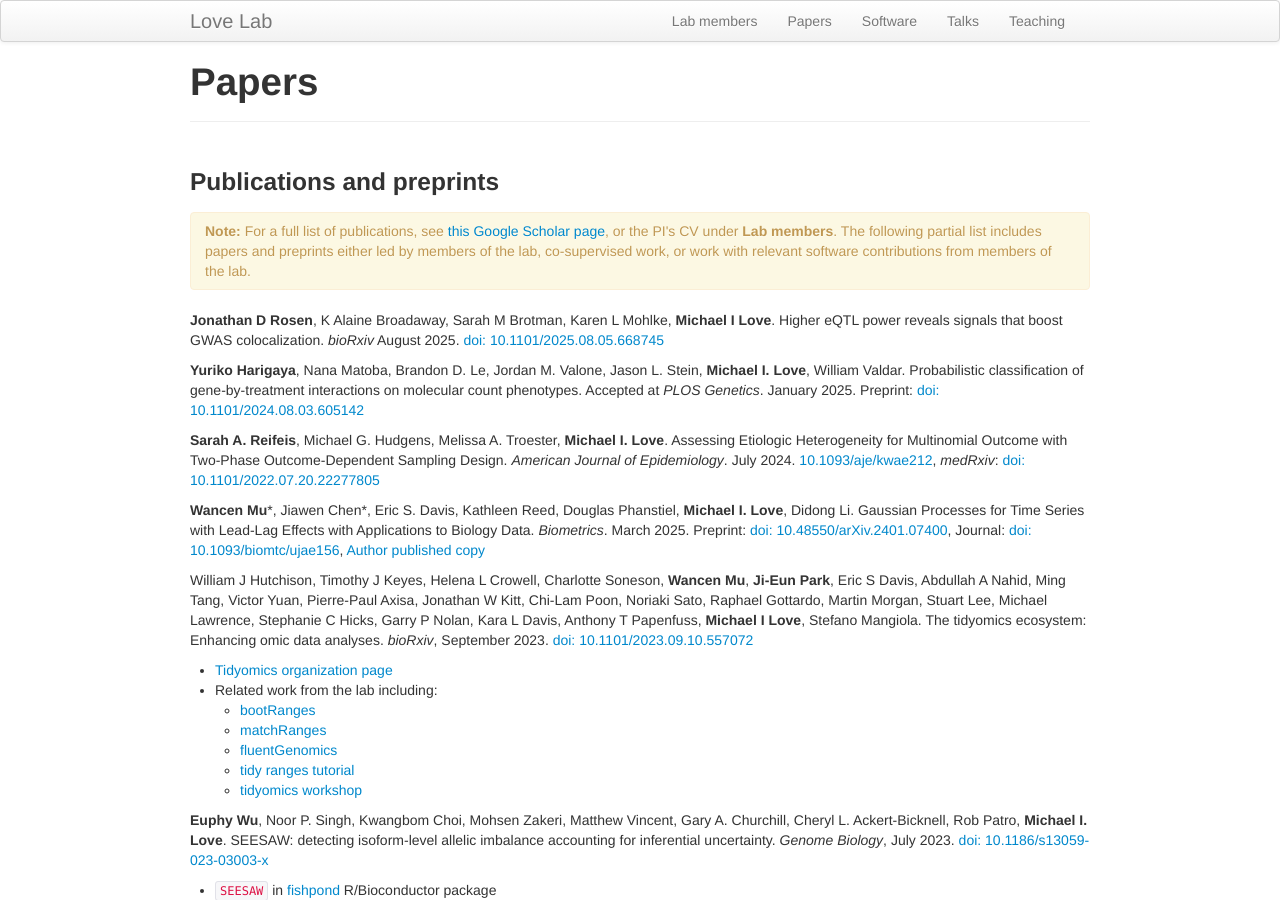
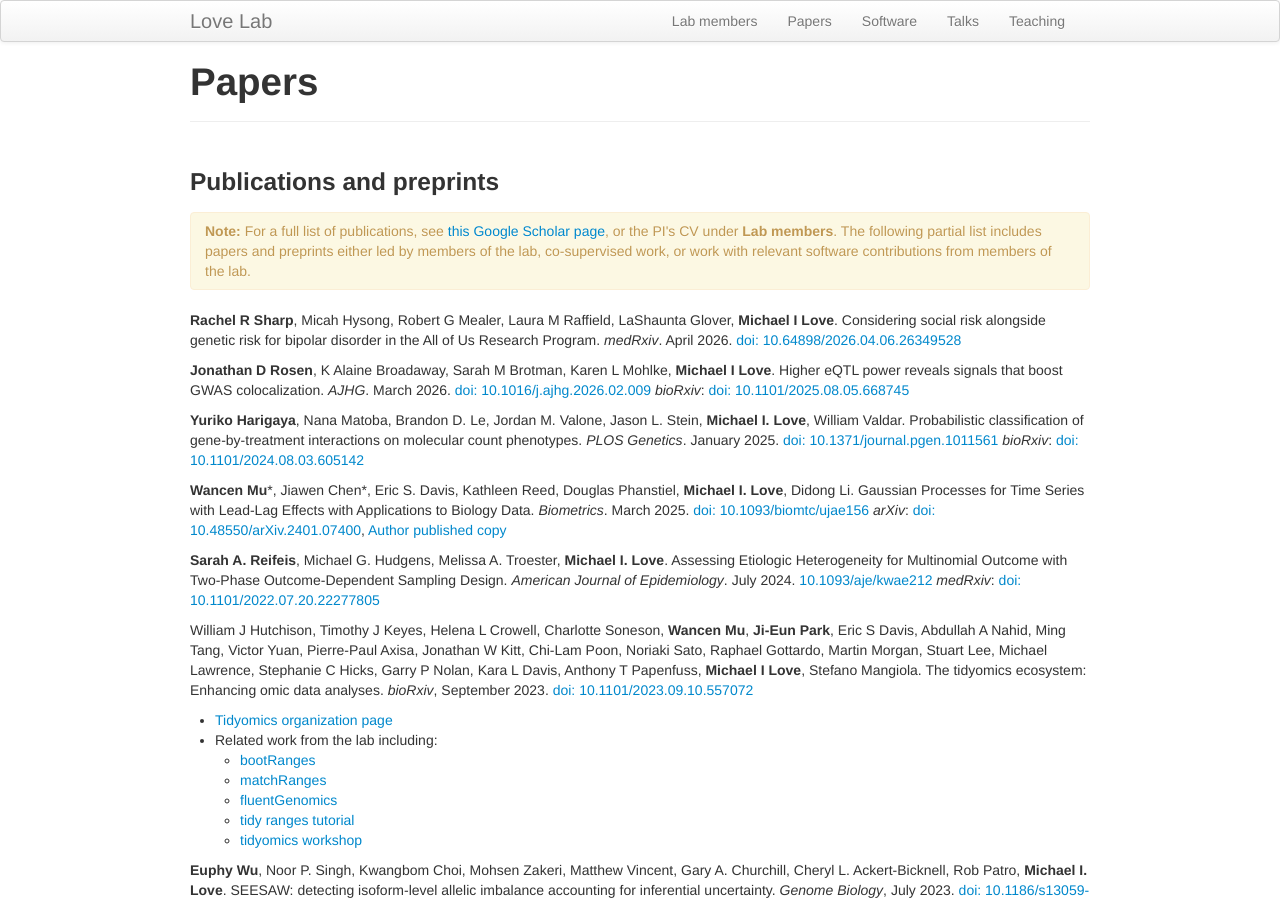
Before and after one commit to mikelove/mikelove.github.io, a Jekyll site: the page built from pages/papers.md, in a window 1280 px wide and 900 px high. Built offline with Jekyll 4.4.1, drawn with Linux system fonts in a browser that asks for light colours.

Commit message:
updates on new papers

```diff
--- a/pages/papers.md
+++ b/pages/papers.md
@@ -14,28 +14,40 @@ of the lab, co-supervised work, or work with relevant software
 contributions from members of the lab.
 </div>
 
+**Rachel R Sharp**, Micah Hysong, Robert G Mealer, Laura M Raffield, LaShaunta Glover, **Michael I Love**.
+Considering social risk alongside genetic risk for bipolar disorder in the All of Us Research Program.
+*medRxiv*. April 2026.
+[doi: 10.64898/2026.04.06.26349528](https://doi.org/10.64898/2026.04.06.26349528)
+
 **Jonathan D Rosen**, K Alaine Broadaway, Sarah M Brotman, Karen L Mohlke, **Michael I Love**.
 Higher eQTL power reveals signals that boost GWAS colocalization.
-*bioRxiv* August 2025.
+*AJHG*. March 2026.
+[doi: 10.1016/j.ajhg.2026.02.009](https://doi.org/10.1016/j.ajhg.2026.02.009)
+*bioRxiv*:
 [doi: 10.1101/2025.08.05.668745](https://doi.org/10.1101/2025.08.05.668745)
 
 **Yuriko Harigaya**, Nana Matoba, Brandon D. Le, Jordan M. Valone, Jason L. Stein, **Michael I. Love**, William Valdar.
 Probabilistic classification of gene-by-treatment interactions on molecular count phenotypes.
-Accepted at *PLOS Genetics*. January 2025. Preprint:
+*PLOS Genetics*. January 2025.
+[doi: 10.1371/journal.pgen.1011561](https://doi.org/10.1371/journal.pgen.1011561)
+*bioRxiv*:
 [doi: 10.1101/2024.08.03.605142](https://doi.org/10.1101/2024.08.03.605142)
 
+**Wancen Mu**\*, Jiawen Chen\*, Eric S. Davis, Kathleen Reed, Douglas Phanstiel, **Michael I. Love**, Didong Li.
+Gaussian Processes for Time Series with Lead-Lag Effects
+with Applications to Biology Data.
+*Biometrics*. March 2025.
+[doi: 10.1093/biomtc/ujae156](https://doi.org/10.1093/biomtc/ujae156)
+*arXiv*:
+[doi: 10.48550/arXiv.2401.07400](https://doi.org/10.48550/arXiv.2401.07400),
+[Author published copy](../assets/wancen_mu_2025.pdf)
+
 **Sarah A. Reifeis**, Michael G. Hudgens, Melissa A. Troester, **Michael I. Love**.
-Assessing Etiologic Heterogeneity for Multinomial Outcome with Two-Phase Outcome-Dependent Sampling Design.
+Assessing Etiologic Heterogeneity for Multinomial Outcome with
+Two-Phase Outcome-Dependent Sampling Design.
 *American Journal of Epidemiology*. July 2024.
-[10.1093/aje/kwae212](https://doi.org/10.1093/aje/kwae212),
+[10.1093/aje/kwae212](https://doi.org/10.1093/aje/kwae212)
 *medRxiv*: [doi: 10.1101/2022.07.20.22277805](https://doi.org/10.1101/2022.07.20.22277805)
-
-**Wancen Mu**\*, Jiawen Chen\*, Eric S. Davis, Kathleen Reed, Douglas Phanstiel, **Michael I. Love**, Didong Li.
-Gaussian Processes for Time Series with Lead-Lag Effects with Applications to Biology Data.
-*Biometrics*. March 2025. Preprint:
-[doi: 10.48550/arXiv.2401.07400](https://doi.org/10.48550/arXiv.2401.07400),
-Journal: [doi: 10.1093/biomtc/ujae156](https://doi.org/10.1093/biomtc/ujae156),
-[Author published copy](../assets/wancen_mu_2025.pdf)
 
 William J Hutchison, Timothy J Keyes, Helena L Crowell, Charlotte Soneson, **Wancen Mu**, **Ji-Eun Park**, Eric S Davis, Abdullah A Nahid, Ming Tang, Victor Yuan, Pierre-Paul Axisa, Jonathan W Kitt, Chi-Lam Poon, Noriaki Sato, Raphael Gottardo, Martin Morgan, Stuart Lee, Michael Lawrence, Stephanie C Hicks, Garry P Nolan, Kara L Davis, Anthony T Papenfuss, **Michael I Love**, Stefano Mangiola.
 The tidyomics ecosystem: Enhancing omic data analyses.
```
Also changed, not shown: index.md (+12 -1 lines), pages/lab.md (+1 -1 lines).
